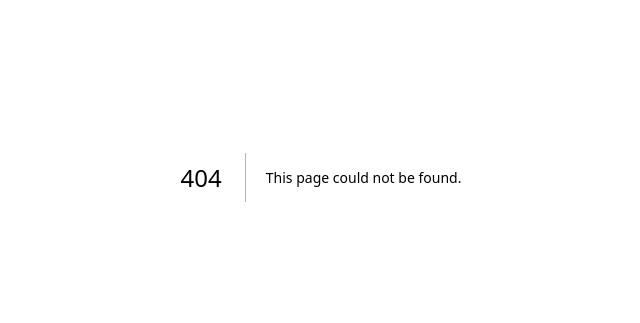
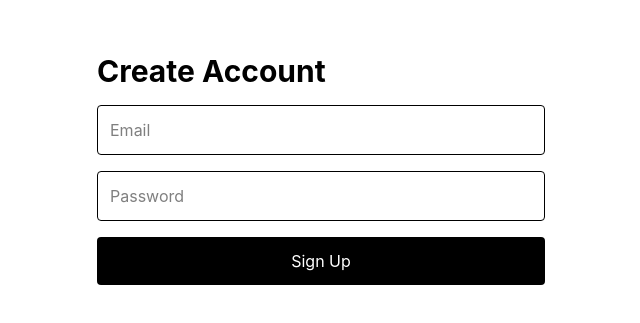
Before and after one commit to etsy-saas-tool/etsy-saas-tool, a Next.js app: page /signup in a window 1280 px wide. Before the commit this address had no page. Shown: the part 223-546 px from the top of the page, without its empty margins (319-959 px from the left). Built offline with nearby package versions, Linux system fonts and the light colour scheme; no server answers.

Commit message:
Add login signup and latest updates

```diff
--- a/app/globals.css
+++ b/app/globals.css
@@ -1,7 +1 @@
 @import "tailwindcss";
-
-body {
-  margin: 0;
-  padding: 0;
-  font-family: Arial, Helvetica, sans-serif;
-}
--- /dev/null
+++ b/app/signup/page.tsx
@@ -0,0 +1,56 @@
+"use client";
+
+import { useState } from "react";
+import { supabase } from "@/lib/supabase";
+
+export default function SignupPage() {
+  const [email, setEmail] = useState("");
+  const [password, setPassword] = useState("");
+  const [message, setMessage] = useState("");
+
+  const handleSignup = async () => {
+    const { error } = await supabase.auth.signUp({
+      email,
+      password,
+    });
+
+    if (error) {
+      setMessage(error.message);
+    } else {
+      setMessage("Signup successful! Check your email.");
+    }
+  };
+
+  return (
+    <div className="min-h-screen flex items-center justify-center">
+      <div className="w-full max-w-md space-y-4">
+        <h1 className="text-3xl font-bold">
+          Create Account
+        </h1>
+
+        <input
+          className="w-full border p-3 rounded"
+          type="email"
+          placeholder="Email"
+          onChange={(e) => setEmail(e.target.value)}
+        />
+
+        <input
+          className="w-full border p-3 rounded"
+          type="password"
+          placeholder="Password"
+          onChange={(e) => setPassword(e.target.value)}
+        />
+
+        <button
+          onClick={handleSignup}
+          className="w-full bg-black text-white p-3 rounded"
+        >
+          Sign Up
+        </button>
+
+        <p>{message}</p>
+      </div>
+    </div>
+  );
+}
--- /dev/null
+++ b/lib/supabase.ts
@@ -0,0 +1,9 @@
+import { createClient } from '@supabase/supabase-js'
+
+const supabaseUrl = process.env.NEXT_PUBLIC_SUPABASE_URL!
+const supabaseKey = process.env.NEXT_PUBLIC_SUPABASE_ANON_KEY!
+
+export const supabase = createClient(
+  supabaseUrl,
+  supabaseKey
+)
--- a/package.json
+++ b/package.json
@@ -10,6 +10,8 @@
   },
   "dependencies": {
     "@google/generative-ai": "^0.24.1",
+    "@supabase/ssr": "^0.12.7",
+    "@supabase/supabase-js": "^2.116.0",
     "next": "16.3.4",
     "postcss": "^8.5.28",
     "react": "19.2.8",
```
Also changed, not shown: app/login/page.tsx (added), 1 other file (tests, documents, lock files or other folders).
